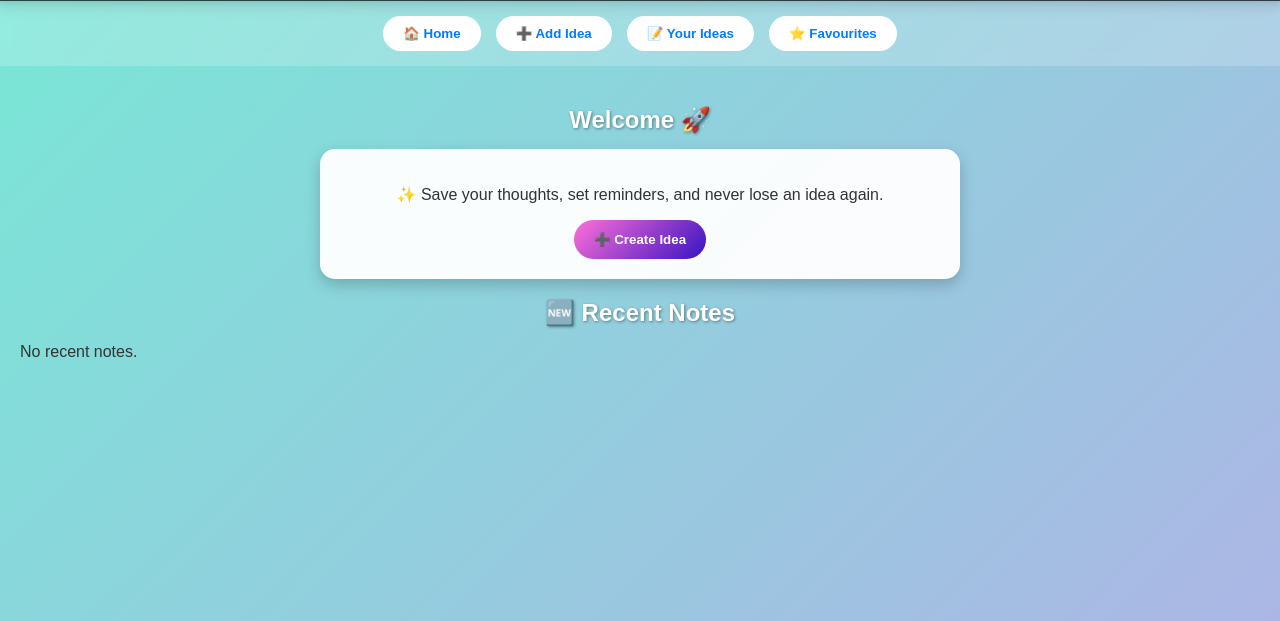
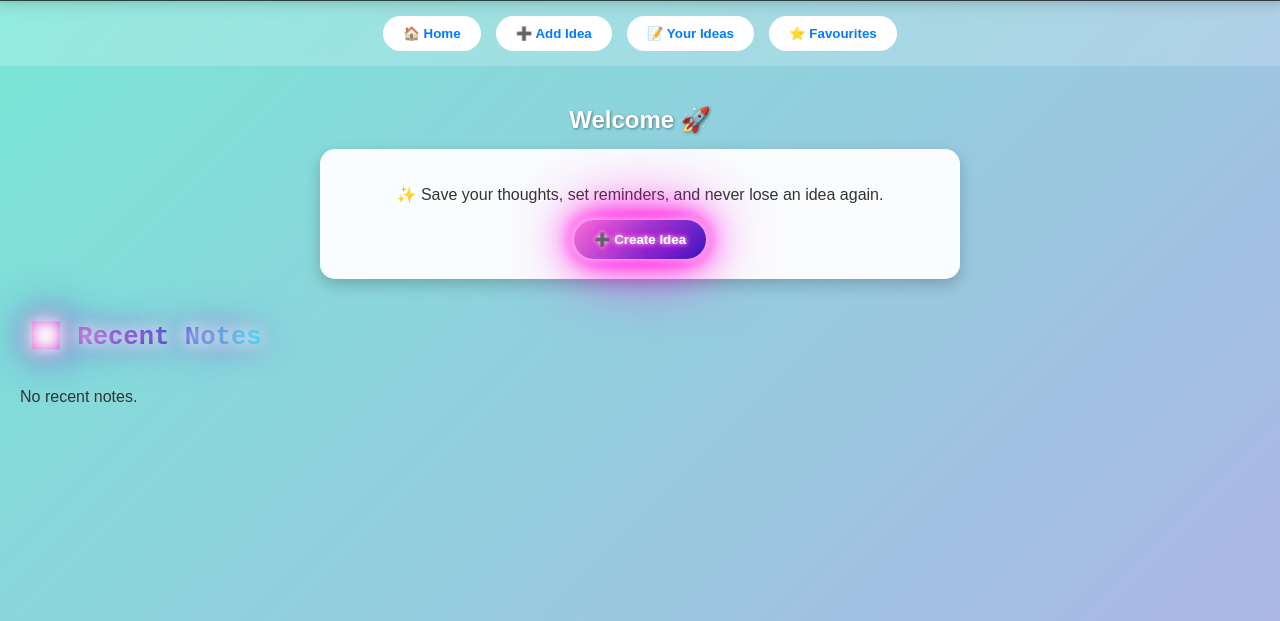
Before and after one commit to dindayal11/Remind-It, a plain HTML site: page index.html in a window 1280 px wide. Shown: the part 179-800 px from the top of the page. Drawn offline with Linux system fonts and the light colour scheme.

Commit message:
recent index.html

```diff
--- a/index.html
+++ b/index.html
@@ -143,6 +143,82 @@
       color: #fff;
       cursor: pointer;
     }
+    /* Neon Glow Animation for Home "Create Idea" Button */
+.neon-button {
+  position: relative;
+  background: #111;
+  color: #fff;
+  text-shadow: 0 0 5px #fff, 0 0 10px #ff00de, 0 0 20px #ff00de, 0 0 40px #ff00de;
+  box-shadow: 0 0 5px #fff, 0 0 10px #ff00de, 0 0 20px #ff00de, 0 0 40px #ff00de;
+  transition: all 0.3s ease-in-out;
+}
+
+.neon-button:hover {
+  text-shadow: 0 0 10px #fff, 0 0 20px #ff00de, 0 0 40px #ff00de, 0 0 80px #ff00de;
+  box-shadow: 0 0 10px #fff, 0 0 20px #ff00de, 0 0 40px #ff00de, 0 0 80px #ff00de;
+  transform: scale(1.1);
+}
+
+@keyframes neonPulse {
+  0%, 100% {
+    box-shadow: 0 0 5px #fff, 0 0 10px #ff00de, 0 0 20px #ff00de, 0 0 40px #ff00de;
+  }
+  50% {
+    box-shadow: 0 0 15px #fff, 0 0 30px #ff00de, 0 0 60px #ff00de, 0 0 120px #ff00de;
+  }
+}
+
+.neon-button {
+  animation: neonPulse 1.5s infinite alternate;
+}
+
+    /* Recent Notes heading container */
+#home h2.recent-glow {
+  display: inline-flex;
+  align-items: center;
+  font-family: 'Courier New', Courier, monospace;
+  font-size: 1.6rem;
+  background: linear-gradient(90deg, #ff6fd8, #3813c2, #00fff7);
+  -webkit-background-clip: text;
+  -webkit-text-fill-color: transparent;
+  position: relative;
+  padding: 5px 10px;
+  border-radius: 12px;
+  animation: textGlow 2s infinite alternate;
+}
+
+/* Neon Glow Pulse for text */
+@keyframes textGlow {
+  0% {
+    text-shadow: 0 0 5px #fff, 0 0 10px #ff6fd8, 0 0 20px #3813c2;
+  }
+  50% {
+    text-shadow: 0 0 15px #fff, 0 0 30px #ff6fd8, 0 0 50px #3813c2;
+  }
+  100% {
+    text-shadow: 0 0 5px #fff, 0 0 10px #ff6fd8, 0 0 20px #3813c2;
+  }
+}
+
+/* Style for the 🆕 icon */
+#home h2.recent-glow span.new-icon {
+  display: inline-block;
+  margin-right: 8px;
+  font-size: 1.4rem;
+  color: #ffdd00;
+  text-shadow: 0 0 5px #ffdd00, 0 0 10px #ff9900;
+  animation: iconBounce 1.5s infinite;
+}
+
+@keyframes iconBounceSubtle {
+  0% { transform: translateY(0); }
+  50% { transform: translateY(-2px) rotate(-1deg); } /* very mild movement */
+  100% { transform: translateY(0); }
+}
+
+
+
+
 
     @keyframes fadeIn { from {opacity: 0; transform: translateY(20px);} to {opacity: 1; transform: translateY(0);} }
     @keyframes slideUp { from {opacity: 0; transform: translateY(20px);} to {opacity: 1; transform: translateY(0);} }
@@ -169,9 +245,12 @@
     <h2>Welcome 🚀</h2>
     <div class="card">
       <p>✨ Save your thoughts, set reminders, and never lose an idea again.</p>
-      <button class="action" onclick="showPage('add')">➕ Create Idea</button>
+      <button class="action neon-button" onclick="showPage('add')">➕ Create Idea</button>
+
+
     </div>
-    <h2>🆕 Recent Notes</h2>
+    <h2 class="recent-glow">🆕 Recent Notes</h2>
+
     <div id="recentNotes"></div>
   </div>
 
```
